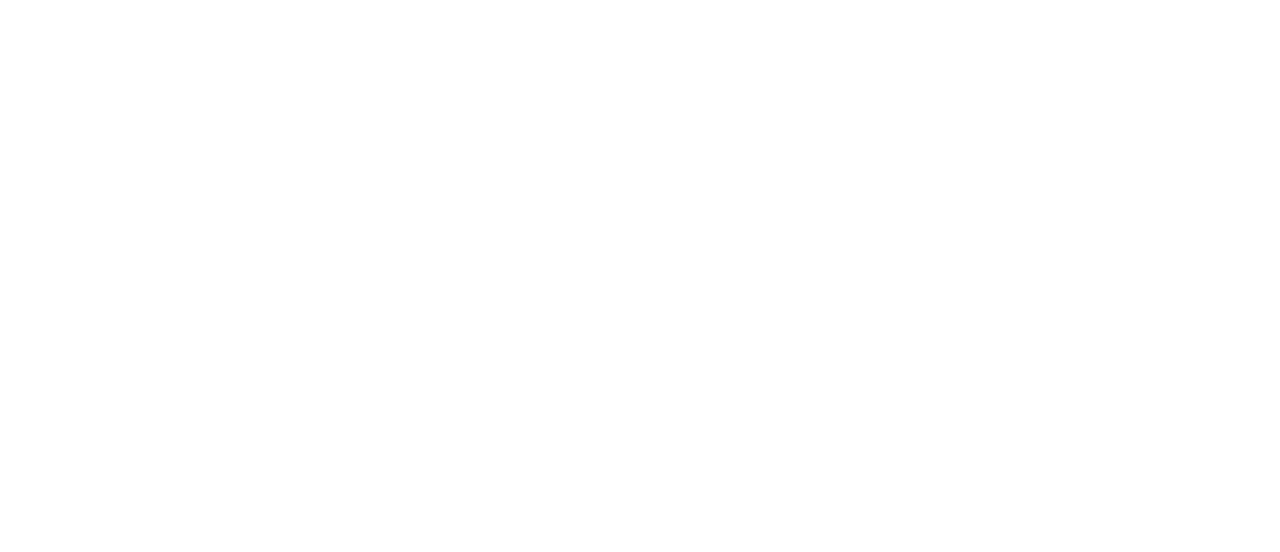
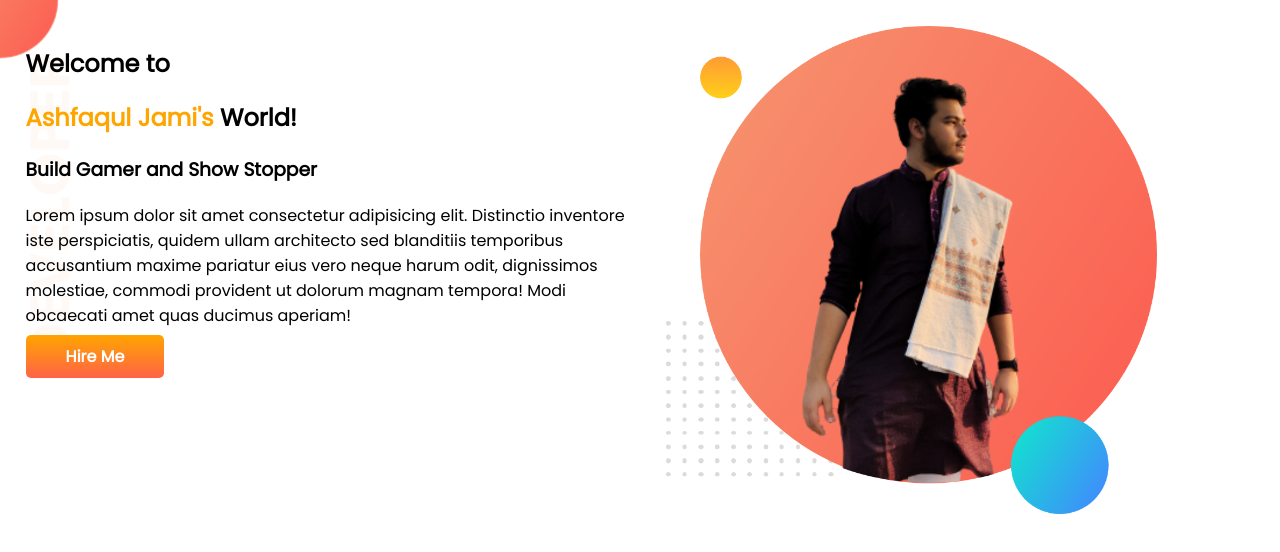
Before and after one commit to ashfaqul10/developer-portfolio, a plain HTML site: page index.html in a window 1280 px wide. Drawn offline with Linux system fonts and the light colour scheme.

Commit message:
top banner added

```diff
--- a/index.html
+++ b/index.html
@@ -6,8 +6,22 @@
     <meta name="viewport" content="width=device-width, initial-scale=1.0">
     <title>First Portfolio</title>
     <link rel="stylesheet" href="style.css">
+    <link rel="preconnect" href="https://fonts.googleapis.com">
+<link rel="preconnect" href="https://fonts.gstatic.com" crossorigin>
+<link href="https://fonts.googleapis.com/css2?family=Poppins&display=swap" rel="stylesheet">
 </head>
 <body>
-
+   <section class="top-banner">
+    <div class="half-width">
+        <h1>Welcome to</h1>
+        <h1><span class="orange-color">Ashfaqul Jami's</span> World!</h1>
+        <h3>Build Gamer and Show Stopper</h3>
+        <p>Lorem ipsum dolor sit amet consectetur adipisicing elit. Distinctio inventore iste perspiciatis, quidem ullam architecto sed blanditiis temporibus accusantium maxime pariatur eius vero neque harum odit, dignissimos molestiae, commodi provident ut dolorum magnam tempora! Modi obcaecati amet quas ducimus aperiam!</p>
+        <a class="link-button" target="_blank" href="https://www.linkedin.com/in/syed-ashfaqul-jami-3a8639220/">Hire Me</a>
+    </div>
+    <div class="half-width">
+        <img src="images/Jami pic with bg.png" alt="">
+    </div>
+   </section>
 </body>
 </html>
--- a/style.css
+++ b/style.css
@@ -0,0 +1,40 @@
+body{
+    font-family: 'Poppins', sans-serif;
+    margin: 0;
+}
+
+h1{
+    font-size: 50 px;
+}
+
+.orange-color{
+    color: orange;
+}
+
+section{
+    display: flex;
+}
+
+.half-width{
+    width: 50%;
+    padding-left: 2%;
+    padding-top: 2%;
+}
+
+.half-width img{
+    width: 80%;
+}
+
+.link-button{
+    text-decoration: none;
+    background-image: linear-gradient(orange,tomato);
+    color: white;
+    font-weight: 700;
+    padding: 10px 40px;
+    border-radius: 5px;
+}
+
+.top-banner{
+    background-image: url(images/top-banner.png);
+    background-repeat: no-repeat;
+}
```
Also changed, not shown: images/Jami pic with bg.png (added), images/dream-bg.png (added), images/exp-bg.png (added), images/jhankar.png (added), images/jhankar2.png (added), images/my-bg.png (added), images/my-bg2.png (added), images/top-banner.png (added), showOff/IMG_20201213_232750__1_-removebg-preview.png (added), showOff/IMG_20210102_181734-removebg-preview.png (added), 2 other files.
